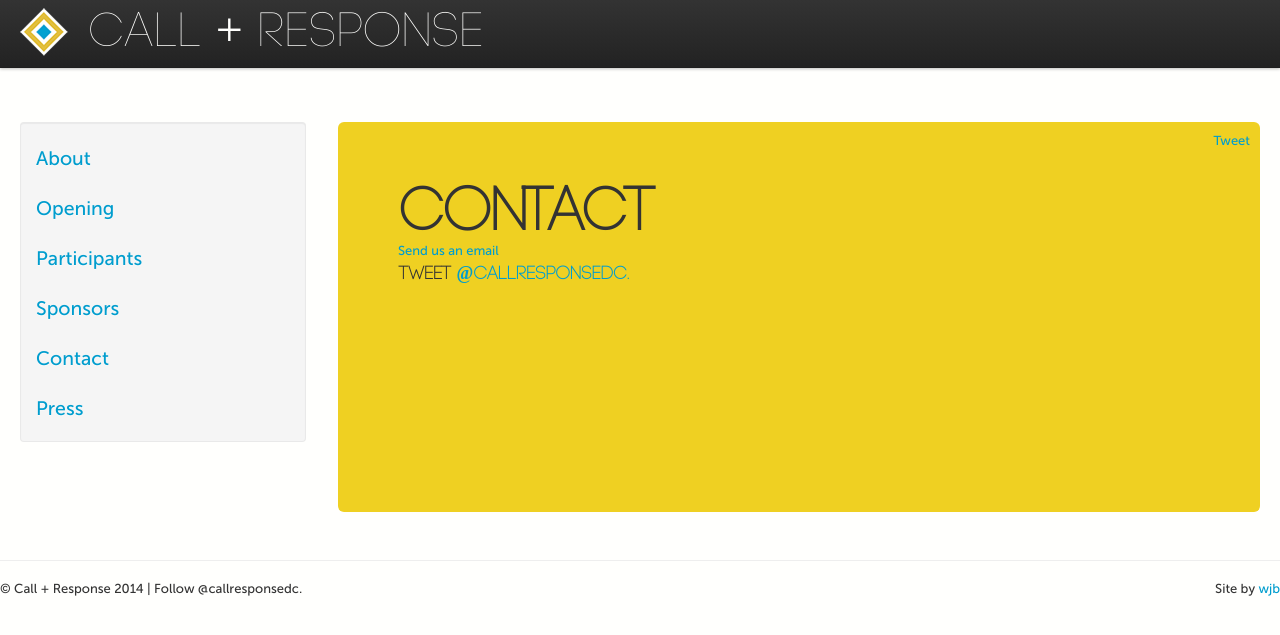
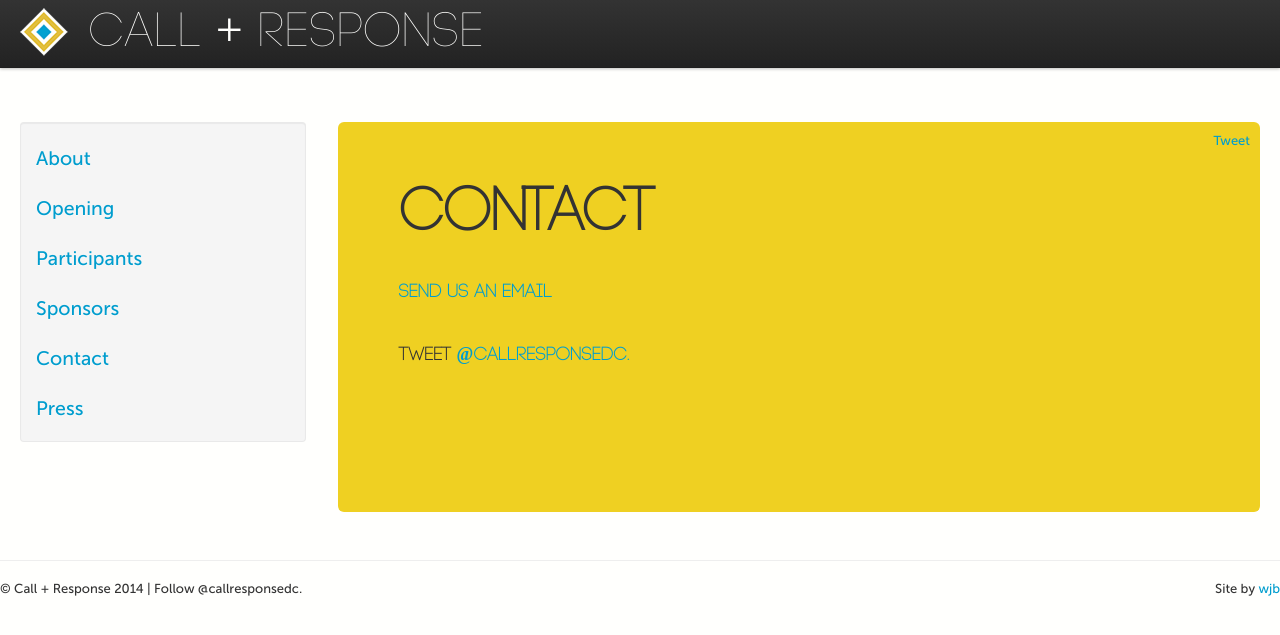
Before and after one commit to callandresponsedc/callandresponsedc, a Jekyll site: the page built from contact/index.html, in a window 1280 px wide. Shown: the top 635 px of the page. Built offline with Jekyll 4.4.1, drawn with Linux system fonts in a browser that asks for light colours; Markdown is read by kramdown in place of the engine named in the settings; comment, search, counter and statistics services are not loaded.

Commit message:
Update index.html

```diff
--- a/contact/index.html
+++ b/contact/index.html
@@ -4,8 +4,8 @@ title: Contact
 ---
 
 <h1>Contact
-</h1>
-<h3></h3><a href="mailto:kiralee1@gmail.com?Subject=C+R%20IV" target="_top">
-Send us an email</a></h3>
+</h1> <br/><br/>
+<h3><a href="mailto:kiralee1@gmail.com?Subject=C+R%20IV" target="_top">
+Send us an email</a></h3><br/><br/>
 <h3>Tweet <a href="www.twitter.com/callresponsedc">@callresponsedc.</a></h3>
 </div>
```
